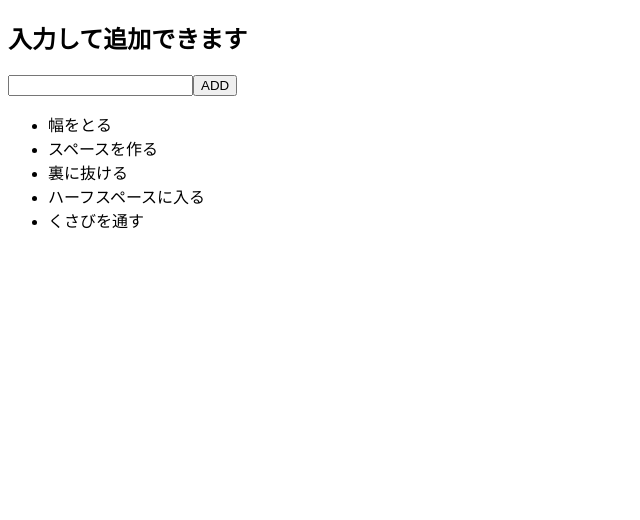
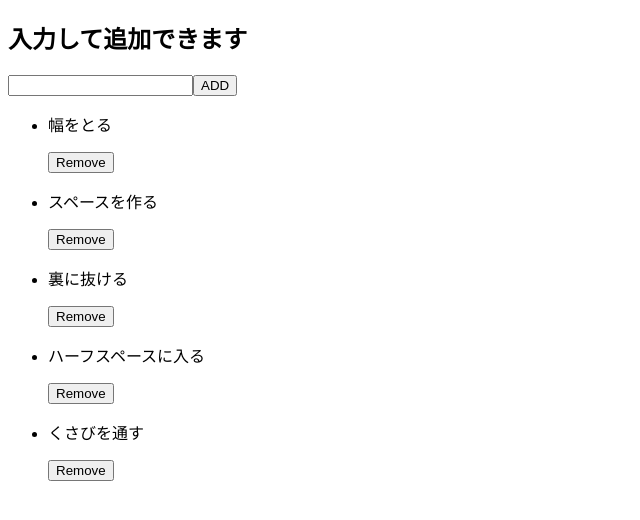
Before and after one commit to yutoyajima/React-TodoApp, a React (Create React App) app: page / in a window 1280 px wide. Shown: the top 520 px of the page, without its empty margins (0-640 px from the left). Built offline with nearby package versions, Linux system fonts and the light colour scheme.

Commit message:
2/23授業

```diff
--- a/src/App.js
+++ b/src/App.js
@@ -1,6 +1,7 @@
 import React, {useState} from "react"
 import Form from "./Form"
 import List from "./List"
+import "./App.css"
 
 
 const App = () => {
@@ -14,16 +15,30 @@ const App = () => {
    // ])
 
    const [todos, setTodos] = useState([
-      {note: "幅をとる"},
-      {note: "スペースを作る"},
-      {note: "裏に抜ける"},
-      {note: "ハーフスペースに入る"},
-      {note: "くさびを通す"}
+      {
+         id: 0,
+         note: "幅をとる"
+      },
+      {
+         id: 1,
+         note: "スペースを作る"
+      },
+      {
+         id: 2,
+         note: "裏に抜ける"
+      },
+      {
+         id: 3,
+         note: "ハーフスペースに入る"
+      },
+      {
+         id: 4,
+         note: "くさびを通す"
+      }
    ])
-   console.log(todos);
 
+   const [newNote, setNewNote] = useState("")
 
-   const todosValue = todos.map(value => value.note)
 
 
    return (
@@ -31,8 +46,13 @@ const App = () => {
          <Form
             setTodos={setTodos}
             todos={todos}
+            newNote={newNote}
+            setNewNote={setNewNote}
          />
-         <List todosValue={todosValue} />
+         <List
+            todos={todos}
+            setTodos={setTodos}
+         />
       </>
    )
 }
--- a/src/form.js
+++ b/src/form.js
@@ -1,29 +1,40 @@
 import React from "react"
 
-const Form = ({setTodos, todos}) => {
+const Form = ({setTodos, todos, newNote, setNewNote}) => {
 
-   let inputValue
-
-   const handleChange = (e) => {
-      inputValue = e.target.value
-   }
+   // let inputValue
 
    const handleSubmit = (e) => {
       e.preventDefault()
-
       // const subTodos = todos.slice()
       // subTodos.push({note: "スルーパス"})
       // setTodos(subTodos)
+      setTodos(todos.concat({id: todos.length, note: newNote}))
+      setNewNote("")
+   }
 
-      setTodos(todos.concat({note: inputValue}))
+   const handleChange = (e) => {
+      setNewNote(e.target.value)
    }
 
    return (
       <>
          <h2>入力して追加できます</h2>
-         <form action="#" onSubmit={handleSubmit} >
-            <input type="text" value={inputValue} onChange={handleChange}/>
-            <button type="submit">ADD</button>
+         <form
+            action="#"
+            onSubmit={handleSubmit}
+         >
+            <input
+               type="text"
+               // value={inputValue}
+               value={newNote}
+               onChange={handleChange}
+            />
+            <button
+               type="submit"
+            >
+               ADD
+            </button>
          </form >
       </>
    )
--- a/src/item.js
+++ b/src/item.js
@@ -1,9 +1,33 @@
 import React from "react"
 
-const Item = ({todo}) => {
+const Item = ({todos, setTodos, todo, key}) => {
+
+   const handleRemove = () => {
+      const subTodos = todos.slice()
+      subTodos.splice(key, 1)
+
+      //idの振り直し
+      subTodos.map((todo, i) => {
+         return(
+            todo.id = i,
+            todo.note = todo.note
+         )
+      })
+
+      setTodos(subTodos)
+   }
+
    return (
       <>
-         <li>{todo}</li>
+         <li>
+            <p>{todo.note}</p>
+            <button
+               type="text"
+               onClick={handleRemove}
+            >
+               Remove
+            </button>
+         </li>
       </>
    )
 }
--- a/src/list.js
+++ b/src/list.js
@@ -1,19 +1,14 @@
 import React from "react"
 import Item from "./Item"
+
 
 // mapメソッドでItemを回す
 // mapメソッド=>配列の要素すべてに同じ処理をする
 
-const List = ({todosValue}) => {
+const List = ({todos, setTodos}) => {
 
-   // const todoList = todos.map( (each) => {
-   //    return (
-   //       <Item todo={each}/>
-   //    )
-   // } )
+   const todoList = todos.map((each, i) => <Item todos={todos} setTodos={setTodos} todo={each} key={each.id} />)
 
-   const todoList = todosValue.map(each => <Item todo={each}/>)
-   console.log(todosValue);
 
 
 
```
Also changed, not shown: src/App.css (added).
